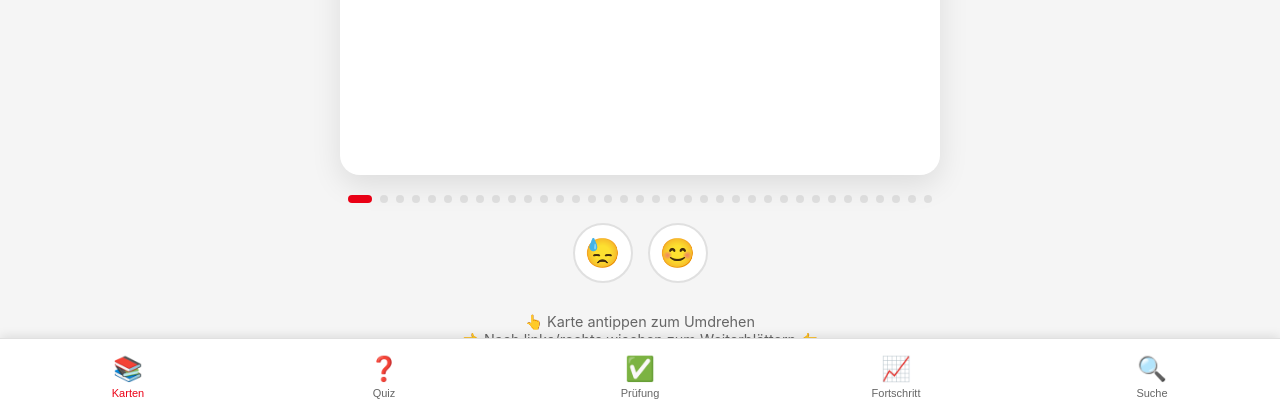
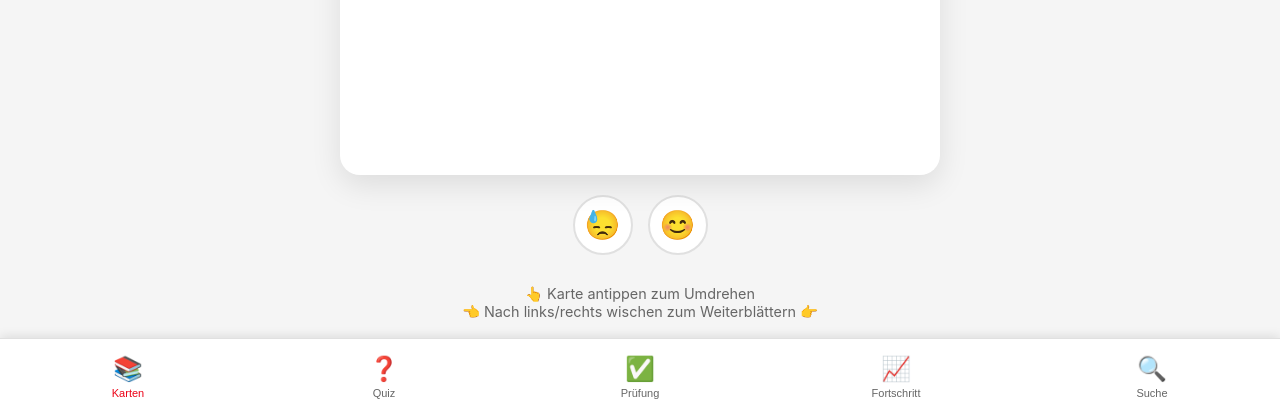
Before and after one commit to BadFameZz/Signalbuch, a plain HTML site: page index.html in a window 1280 px wide. Shown: the part 385-800 px from the top of the page. Drawn offline with Linux system fonts and the light colour scheme.

Commit message:
Progress-Dots unter den Karten entfernt

```diff
--- a/index.html
+++ b/index.html
@@ -199,28 +199,6 @@
             border-color: var(--primary);
         }
 
-        /* Progress Dots */
-        .progress-dots {
-            display: flex;
-            gap: 8px;
-            justify-content: center;
-            margin: 20px 0;
-        }
-
-        .dot {
-            width: 8px;
-            height: 8px;
-            border-radius: 50%;
-            background: var(--border);
-            transition: all 0.3s;
-        }
-
-        .dot.active {
-            background: var(--primary);
-            width: 24px;
-            border-radius: 4px;
-        }
-
         /* Quiz/Content Card */
         .content-card {
             background: var(--card-bg);
@@ -417,8 +395,6 @@
                         <div id="cardContent"></div>
                     </div>
                 </div>
-
-                <div class="progress-dots" id="progressDots"></div>
 
                 <div class="reactions">
                     <button class="reaction-btn" onclick="handleReaction('hard')">😓</button>
@@ -1086,7 +1062,6 @@
         // ==================== INIT ====================
         const card = document.getElementById('card');
         showCard();
-        updateProgressDots();
         loadProgress();
 
         // ==================== NAVIGATION ====================
@@ -1225,8 +1200,6 @@
                     document.getElementById('cardContent').innerHTML = '<p style="color: var(--text-secondary); font-style: italic;">Karte antippen zum Umdrehen</p>';
                 }
             }
-
-            updateProgressDots();
         }
 
         function adjustFontSize(element) {
@@ -1305,23 +1278,14 @@
             nextCard();
         }
 
-        function updateProgressDots() {
-            const container = document.getElementById('progressDots');
-            container.innerHTML = '';
-
-            cards.forEach((_, i) => {
-                const dot = document.createElement('div');
-                dot.className = 'dot' + (i === currentIndex ? ' active' : '');
-                container.appendChild(dot);
-            });
-        }
-
         // ==================== QUIZ ====================
         function startQuiz() {
             isExamMode = false;
             quizQuestions = [...cards].sort(() => Math.random() - 0.5);
             quizIndex = 0;
             quizScore = 0;
+            renderQuizQuestion();
+        }
             renderQuizQuestion();
         }
 
```
